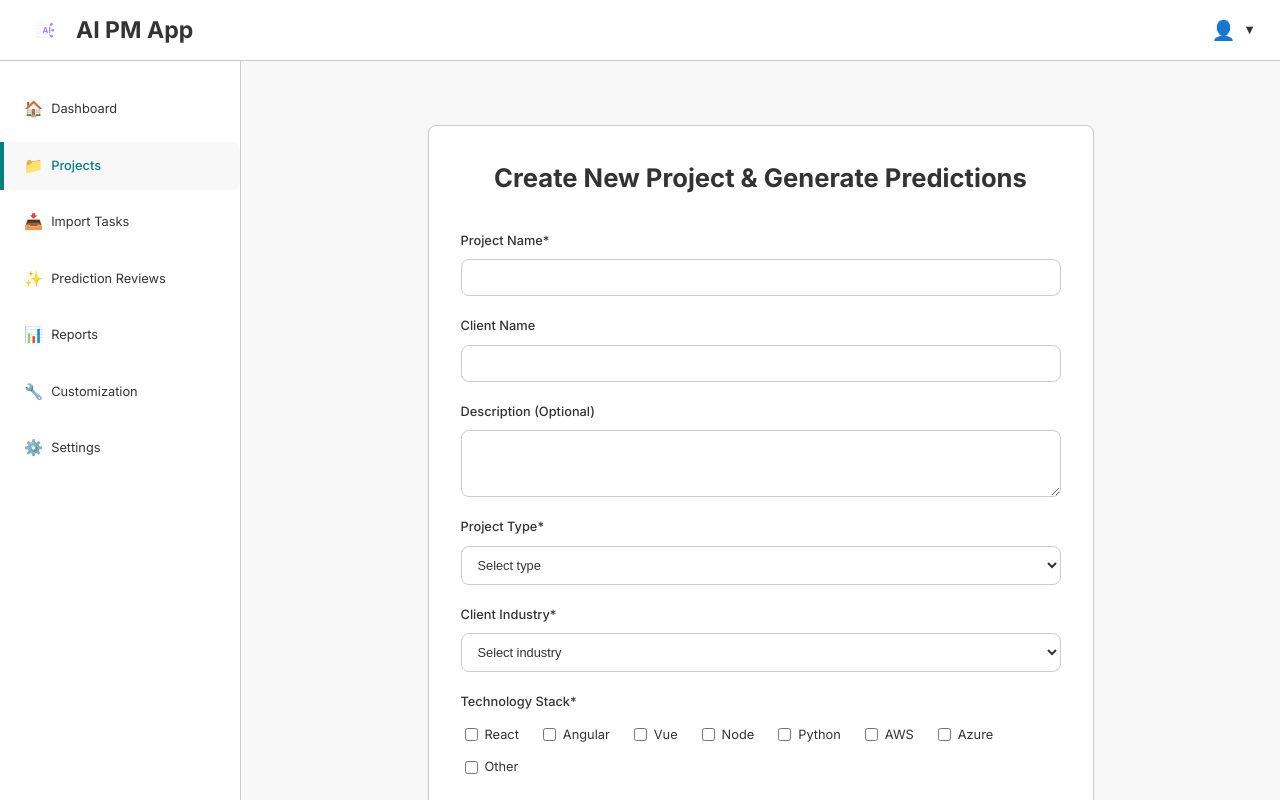
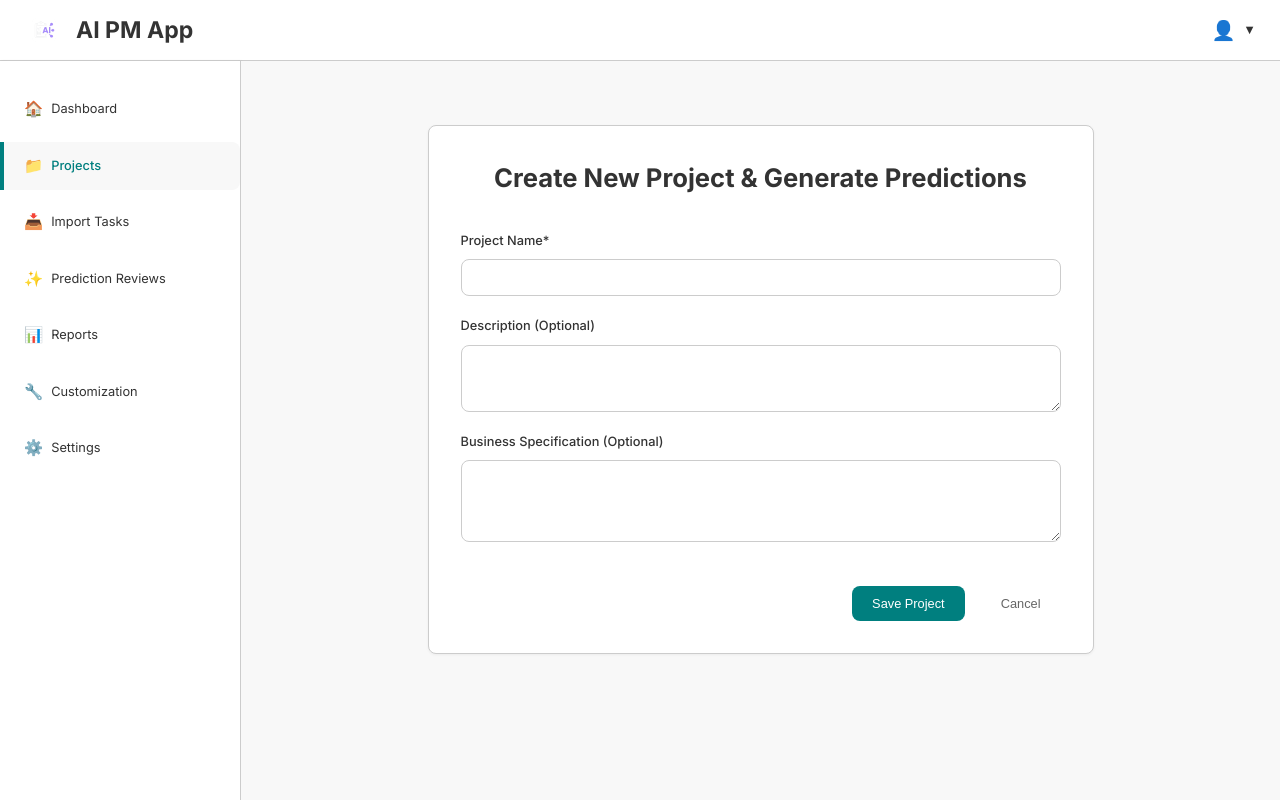
Before and after one commit to johnopaluwa/pm-tool-frontend, an Angular app: page /projects/new in a window 1280 px wide. Built offline with nearby package versions, Linux system fonts and the light colour scheme.

Commit message:
make the project creation simple

```diff
--- a/src/app/components/edit-project-page/edit-project-page.component.html
+++ b/src/app/components/edit-project-page/edit-project-page.component.html
@@ -13,86 +13,12 @@
       />
     </div>
     <div class="form-group">
-      <label for="client">Client*</label>
-      <input
-        id="client"
-        name="client"
-        type="text"
-        [(ngModel)]="client"
-        required
-      />
-    </div>
-    <div class="form-group">
       <label for="description">Description (Optional)</label>
       <textarea
         id="description"
         name="description"
         rows="3"
         [(ngModel)]="description"
-      ></textarea>
-    </div>
-    <div class="form-group">
-      <label for="projectType">Project Type*</label>
-      <input
-        id="projectType"
-        name="projectType"
-        type="text"
-        [(ngModel)]="projectType"
-        required
-      />
-    </div>
-    <div class="form-group">
-      <label for="clientIndustry">Client Industry*</label>
-      <input
-        id="clientIndustry"
-        name="clientIndustry"
-        type="text"
-        [(ngModel)]="clientIndustry"
-        required
-      />
-    </div>
-    <div class="form-group">
-      <label>Technology Stack*</label>
-      <div class="tech-stack-options">
-        <label *ngFor="let tech of techStackOptions">
-          <input
-            type="checkbox"
-            [value]="tech"
-            (change)="onTechStackChange($event)"
-            [checked]="techStack.includes(tech)"
-          />
-          {{ tech }}
-        </label>
-      </div>
-    </div>
-    <div class="form-group">
-      <label for="teamSize">Estimated Team Size*</label>
-      <select id="teamSize" name="teamSize" [(ngModel)]="teamSize" required>
-        <option value="">Select size</option>
-        <option>1-3</option>
-        <option>4-6</option>
-        <option>7-10</option>
-        <option>10+</option>
-      </select>
-    </div>
-    <div class="form-group">
-      <label for="duration">Estimated Duration*</label>
-      <select id="duration" name="duration" [(ngModel)]="duration" required>
-        <option value="">Select duration</option>
-        <option><1 month</option>
-        <option>1-3 months</option>
-        <option>3-6 months</option>
-        <option>6+ months</option>
-      </select>
-    </div>
-    <div class="form-group">
-      <label for="keywords">High-level Keywords/Features</label>
-      <textarea
-        id="keywords"
-        name="keywords"
-        rows="2"
-        placeholder="User auth, payment gateway, ..."
-        [(ngModel)]="keywords"
       ></textarea>
     </div>
     <div class="form-group">
@@ -106,7 +32,6 @@
         [(ngModel)]="businessSpecification"
       ></textarea>
     </div>
-    <!-- Workflow field is not included in edit as per typical workflow management -->
     <div class="form-actions">
       <button type="button" (click)="cancelEditing()">Cancel</button>
       <button type="submit">Save Project</button>
--- a/src/app/components/edit-project-page/edit-project-page.component.ts
+++ b/src/app/components/edit-project-page/edit-project-page.component.ts
@@ -30,14 +30,7 @@ export class EditProjectPageComponent implements OnInit {
 
   // Add properties for all project fields here, initialized with default values or fetched project data
   projectName: string = '';
-  client: string = '';
   description: string = '';
-  projectType: string = '';
-  clientIndustry: string = '';
-  techStack: string[] = [];
-  teamSize: string = '';
-  duration: string = '';
-  keywords: string = '';
   businessSpecification: string = '';
 
   constructor(
@@ -55,14 +48,7 @@ export class EditProjectPageComponent implements OnInit {
           // Populate form fields with fetched project data
           if (project) {
             this.projectName = project.name;
-            this.client = project.client;
             this.description = project.description;
-            this.projectType = project.projectType;
-            this.clientIndustry = project.clientIndustry;
-            this.techStack = project.techStack;
-            this.teamSize = project.teamSize;
-            this.duration = project.duration;
-            this.keywords = project.keywords;
             this.businessSpecification = project.businessSpecification;
           }
         },
@@ -77,19 +63,6 @@ export class EditProjectPageComponent implements OnInit {
     }
   }
 
-  onTechStackChange(event: any) {
-    // Add onTechStackChange method
-    const tech = event.target.value;
-    if (event.target.checked) {
-      this.techStack.push(tech);
-    } else {
-      const index = this.techStack.indexOf(tech);
-      if (index > -1) {
-        this.techStack.splice(index, 1);
-      }
-    }
-  }
-
   saveProject(): void {
     if (!this.projectId) {
       console.error('Cannot save project: Project ID is missing.');
@@ -100,14 +73,7 @@ export class EditProjectPageComponent implements OnInit {
     // Create an updated project object from form fields
     const updatedProject: Partial<Project> = {
       name: this.projectName,
-      client: this.client,
       description: this.description,
-      projectType: this.projectType,
-      clientIndustry: this.clientIndustry,
-      techStack: this.techStack,
-      teamSize: this.teamSize,
-      duration: this.duration,
-      keywords: this.keywords,
       businessSpecification: this.businessSpecification,
       // Do not include status or reportGenerated as they are not edited here
       // TODO: workflow_id - Commented out as per user request to disable and hide workflow processes.
--- a/src/app/components/new-project-form/new-project-form.component.css
+++ b/src/app/components/new-project-form/new-project-form.component.css
@@ -17,14 +17,14 @@
 }
 
 .new-project-form {
-  display: flex;
-  flex-direction: column;
+  display: grid;
+  grid-template-columns: 1fr;
   gap: 20px; /* Adjusted gap */
 }
 
 .form-group {
-  display: flex;
-  flex-direction: column;
+  display: grid;
+  grid-template-columns: 1fr;
   gap: 8px; /* Adjusted gap */
 }
 
--- a/src/app/components/new-project-form/new-project-form.component.html
+++ b/src/app/components/new-project-form/new-project-form.component.html
@@ -25,143 +25,12 @@
       </div>
     </div>
     <div class="form-group">
-      <label for="clientName">Client Name</label>
-      <input
-        id="clientName"
-        name="clientName"
-        type="text"
-        formControlName="clientName"
-      />
-    </div>
-    <div class="form-group">
       <label for="description">Description (Optional)</label>
       <textarea
         id="description"
         name="description"
         rows="3"
         formControlName="description"
-      ></textarea>
-    </div>
-    <div class="form-group">
-      <label for="projectType">Project Type*</label>
-      <select
-        id="projectType"
-        name="projectType"
-        formControlName="projectType"
-        required
-      >
-        <option value="">Select type</option>
-        <option>Web App</option>
-        <option>Mobile App</option>
-        <option>API</option>
-        <option>Data Science</option>
-        <option>Other</option>
-      </select>
-      <div
-        class="error"
-        *ngIf="
-          projectForm.get('projectType')?.touched &&
-          projectForm.get('projectType')?.invalid
-        "
-      >
-        Project Type is required.
-      </div>
-    </div>
-    <div class="form-group">
-      <label for="clientIndustry">Client Industry*</label>
-      <select
-        id="clientIndustry"
-        name="clientIndustry"
-        formControlName="clientIndustry"
-        required
-      >
-        <option value="">Select industry</option>
-        <option>Finance</option>
-        <option>Healthcare</option>
-        <option>Retail</option>
-        <option>Education</option>
-        <option>Technology</option>
-        <option>Other</option>
-      </select>
-      <div
-        class="error"
-        *ngIf="
-          projectForm.get('clientIndustry')?.touched &&
-          projectForm.get('clientIndustry')?.invalid
-        "
-      >
-        Client Industry is required.
-      </div>
-    </div>
-    <div class="form-group">
-      <label>Technology Stack*</label>
-      <div class="tech-stack-options">
-        <label *ngFor="let tech of techStackOptions">
-          <input
-            type="checkbox"
-            [value]="tech"
-            (change)="onTechStackChange($event)"
-            [checked]="projectForm.get('techStack')?.value.includes(tech)"
-          />
-          {{ tech }}
-        </label>
-      </div>
-      <div
-        class="error"
-        *ngIf="
-          projectForm.get('techStack')?.touched &&
-          projectForm.get('techStack')?.invalid
-        "
-      >
-        At least one technology is required.
-      </div>
-    </div>
-    <div class="form-group">
-      <label for="teamSize">Estimated Team Size*</label>
-      <select id="teamSize" name="teamSize" formControlName="teamSize" required>
-        <option value="">Select size</option>
-        <option>1-3</option>
-        <option>4-6</option>
-        <option>7-10</option>
-        <option>10+</option>
-      </select>
-      <div
-        class="error"
-        *ngIf="
-          projectForm.get('teamSize')?.touched &&
-          projectForm.get('teamSize')?.invalid
-        "
-      >
-        Team Size is required.
-      </div>
-    </div>
-    <div class="form-group">
-      <label for="duration">Estimated Duration*</label>
-      <select id="duration" name="duration" formControlName="duration" required>
-        <option value="">Select duration</option>
-        <option><1 month</option>
-        <option>1-3 months</option>
-        <option>3-6 months</option>
-        <option>6+ months</option>
-      </select>
-      <div
-        class="error"
-        *ngIf="
-          projectForm.get('duration')?.touched &&
-          projectForm.get('duration')?.invalid
-        "
-      >
-        Duration is required.
-      </div>
-    </div>
-    <div class="form-group">
-      <label for="keywords">High-level Keywords/Features</label>
-      <textarea
-        id="keywords"
-        name="keywords"
-        rows="2"
-        placeholder="User auth, payment gateway, ..."
-        formControlName="keywords"
       ></textarea>
     </div>
     <div class="form-group">
--- a/src/app/components/new-project-form/new-project-form.component.ts
+++ b/src/app/components/new-project-form/new-project-form.component.ts
@@ -49,26 +49,15 @@ export class NewProjectFormComponent implements OnInit, OnDestroy {
     private fb: FormBuilder,
     private router: Router,
     private projectService: ProjectService,
-    private predictionService: PredictionService
-  ) // TODO: workflowService - Commented out as per user request to disable and hide workflow processes.
-  // Future AI: Do not uncomment unless explicitly instructed by the user.
+    private predictionService: PredictionService // TODO: workflowService - Commented out as per user request to disable and hide workflow processes.
+  ) // Future AI: Do not uncomment unless explicitly instructed by the user.
   // private workflowService: WorkflowService // Inject WorkflowService
   {
     this.projectForm = this.fb.group({
       projectName: ['', Validators.required],
-      clientName: [''],
-      projectType: ['', Validators.required],
-      clientIndustry: ['', Validators.required],
-      techStack: this.fb.array([], Validators.required),
-      teamSize: ['', Validators.required],
-      duration: ['', Validators.required],
-      keywords: [''],
+      description: [''],
       businessSpecification: [''],
-      description: [''],
       status: ['new'],
-      // TODO: workflow_id - Commented out as per user request to disable and hide workflow processes.
-      // Future AI: Do not uncomment unless explicitly instructed by the user.
-      // workflow_id: [null], // Add workflow_id form control
     });
   }
 
--- a/src/app/components/project-detail/project-detail.component.html
+++ b/src/app/components/project-detail/project-detail.component.html
@@ -8,7 +8,6 @@
     *ngIf="project && project.status !== 'predicting' && !generatingPredictions"
   >
     <h3>{{ project.name }}</h3>
-    <p>Client: {{ project.client }}</p>
     <p>
       Status:
       <span class="status status-{{ project.status | lowercase }}">{{
@@ -104,12 +103,6 @@
     *ngIf="project && project.status !== 'predicting' && !generatingPredictions"
   >
     <h4>Prediction Characteristics:</h4>
-    <p>Project Type: {{ project.projectType }}</p>
-    <p>Client Industry: {{ project.clientIndustry }}</p>
-    <p>Technology Stack: {{ project.techStack.join(", ") }}</p>
-    <p>Estimated Team Size: {{ project.teamSize }}</p>
-    <p>Estimated Duration: {{ project.duration }}</p>
-    <p>Keywords: {{ project.keywords }}</p>
     <p>Business Specification: {{ project.businessSpecification }}</p>
   </div>
 
```
